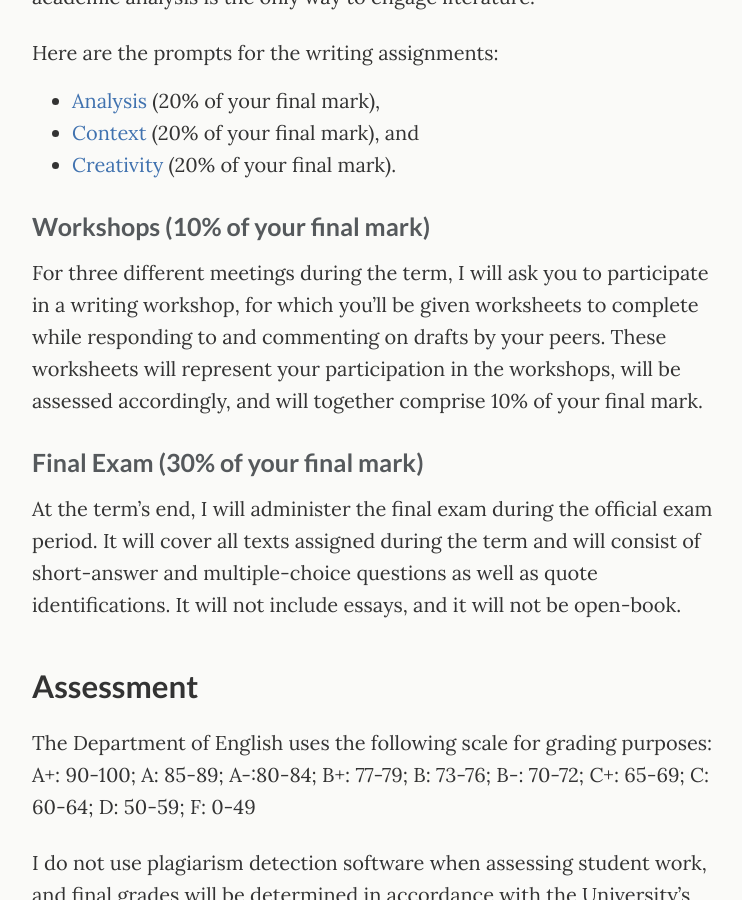
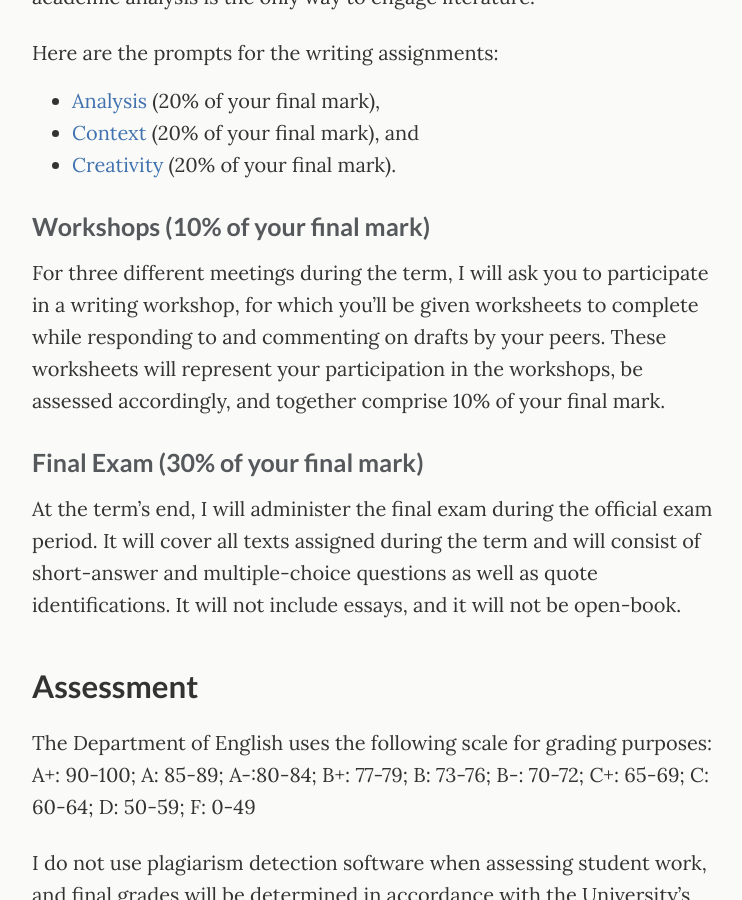
Before and after one commit to jentery/429c, a Jekyll site: the page built from _pages/assignments.md, in a window 1280 px wide and 900 px high, scrolled down 1025 px. Shown: the whole window, without its empty margins (266-1008 px from the left). Built offline with Jekyll 4.4.1, drawn with Linux system fonts in a browser that asks for light colours; some of the changed text lies outside the part shown.

Commit message:
Update assignments.md

```diff
--- a/_pages/assignments.md
+++ b/_pages/assignments.md
@@ -26,7 +26,7 @@ Here are the prompts for the writing assignments:
 * [Creativity](https://jentery.github.io/429c/creativity/) (20% of your final mark).
 
 ### Workshops (10% of your final mark)
-For three different meetings during the term, I will ask you to participate in a writing workshop, for which you'll be given worksheets to complete while responding to and commenting on drafts by your peers. These worksheets will represent your participation in the workshops, will be assessed accordingly, and will together comprise 10% of your final mark.
+For three different meetings during the term, I will ask you to participate in a writing workshop, for which you'll be given worksheets to complete while responding to and commenting on drafts by your peers. These worksheets will represent your participation in the workshops, be assessed accordingly, and together comprise 10% of your final mark.
 
 ### Final Exam (30% of your final mark)
 At the term's end, I will administer the final exam during the official exam period. It will cover all texts assigned during the term and will consist of short-answer and multiple-choice questions as well as quote identifications. It will not include essays, and it will not be open-book.
```
Also changed, not shown: other parts of _pages/assignments.md (+1 -1 lines).
